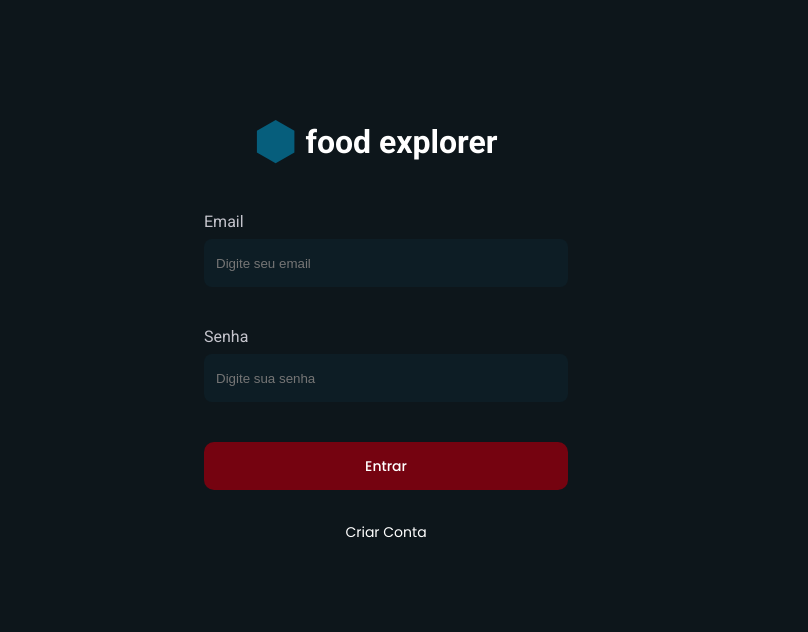
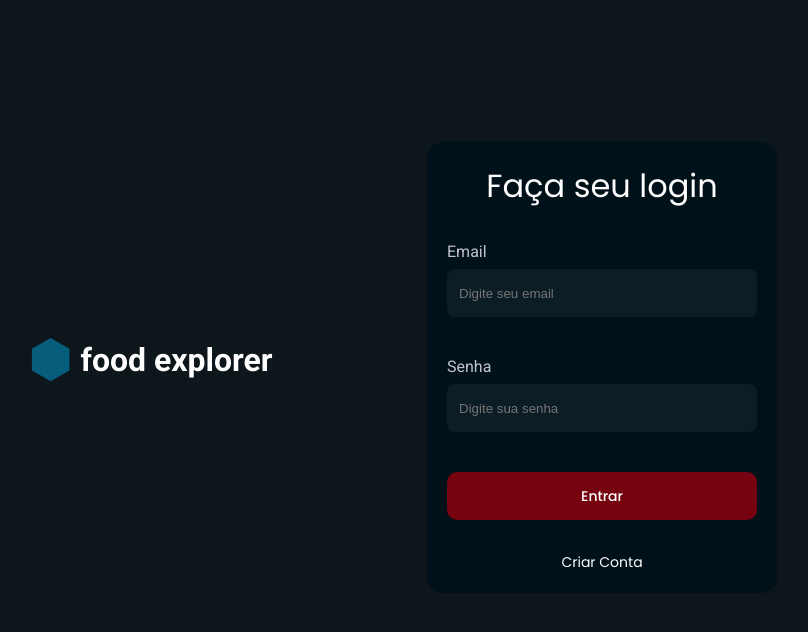
Before and after one commit to phrsilva/food-explorer-frontend, a React (Vite) app: page / in a window 1280 px wide. Shown: the top 632 px of the page, without its empty margins (263-1071 px from the left). Built offline with nearby package versions, Linux system fonts and the light colour scheme.

Commit message:
Conclusão da página de login com visual desktop.

```diff
--- a/src/componentes/entrada/styles.js
+++ b/src/componentes/entrada/styles.js
@@ -19,6 +19,7 @@ border-radius: 1rem;
 
     padding: 1.2rem;
     background: ${({theme}) => theme.ESCURO.ESCURO_900};
+    color: ${({theme}) => theme.CLARO.CLARO_400};
     border: none;
 
     &::placeholder {
--- a/src/paginas/login/index.jsx
+++ b/src/paginas/login/index.jsx
@@ -6,7 +6,14 @@ import { BotaoDeTexto } from "../../componentes/botaoDeTexto"
 export function Login() {
     return (
         <Container>
+            <div className="logo">
                 <Logo />
+            </div>
+
+            <div className="formulario">
+
+                <span>Faça seu login</span>
+
                 <Formulario>
                     <p>Email</p>
                     <Entrada placeholder="Digite seu email" />
@@ -19,6 +26,7 @@ export function Login() {
                     <Botao title="Entrar"/>
                     <BotaoDeTexto title="Criar Conta"/>
                 </Formulario>
+            </div>
 
 
         </Container>
--- a/src/paginas/login/styles.js
+++ b/src/paginas/login/styles.js
@@ -2,14 +2,9 @@ import styled from "styled-components";
 import { PontoDeQuebra } from "../../estilos/pontoDeQuebra";
 
 export const Container = styled.div`
-
-
     margin: 12rem auto;
     width: 100%;
     max-width: 47.6rem;
-
-
-
 
     h1 {
 
@@ -18,11 +13,50 @@ export const Container = styled.div`
         margin-bottom: 1.6rem;
     }
 
-    @media (min-width: ${PontoDeQuebra}) {
-
+    // Esconde o span em exibições para dispositivos movéis
+    span {
+        display: none;
     }
 
+    @media (min-width: ${PontoDeQuebra}) {
+        /* A partir de 768px, exibir logo no lado direito e formulario no lado esquerdo */
+        width: 100%;
+        max-width: 100vh;
 
+
+
+        display: grid;
+        grid-template-areas: "logo formulario";
+        grid-template-columns: 1fr 1fr;
+        align-items: center;
+        justify-content: center;
+        gap: 10rem;
+        margin: 14.2rem auto;
+
+        .logo {
+
+        }
+
+        .formulario {
+            padding: 2rem;
+            border-radius: 1.6rem;
+            background-color: ${({theme}) => theme.ESCURO.ESCURO_700};
+
+            > span {
+                color: ${({theme}) => theme.CLARO.CLARO_100};
+                font-family: 'Poppins', sans-serif;
+                font-size: 3.2rem;
+                margin-bottom: 1.6rem;
+
+                display: flex;
+                align-items: center;
+                justify-content: center;
+
+
+            }
+
+        }
+    }
 
 `
 export const Formulario = styled.form`
@@ -39,4 +73,12 @@ export const Formulario = styled.form`
 
     }
 
+    @media (min-width: ${PontoDeQuebra}) {
+        margin: 0 auto;
+        margin-top: 3.2rem;
+    }
+
+
+
+
 `;
```
Lines whose indentation alone changed are shown as unchanged.
